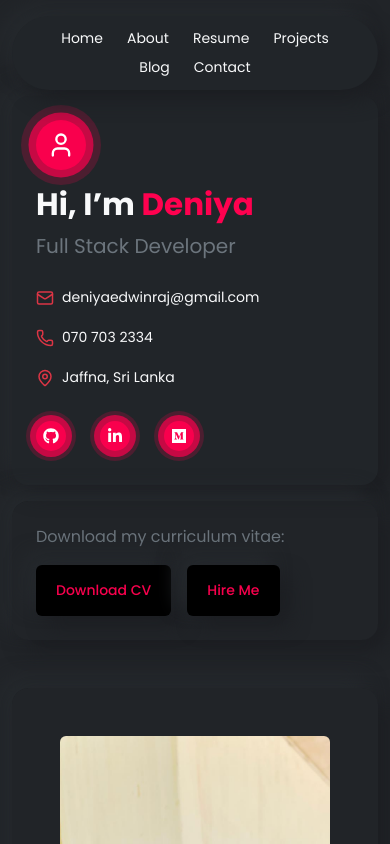
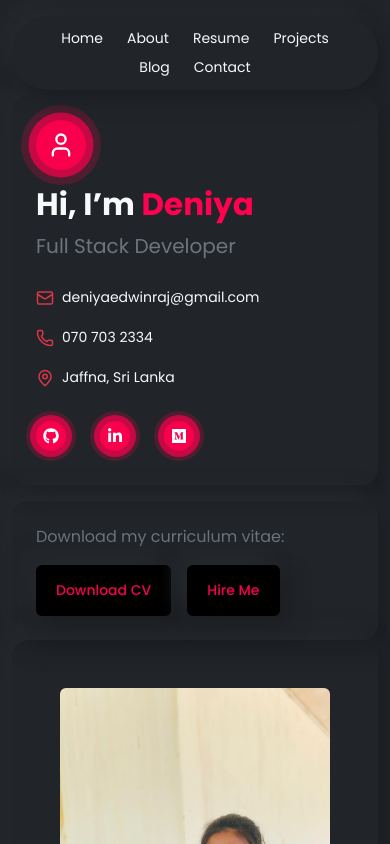
Before and after one commit to Deniya-Edwinraj/Deniya-Edwinaj-Portfolio, a React (Vite) app: page / in a window 390 px wide. Shown: the top 844 px of the page. Built offline with nearby package versions, Linux system fonts and the light colour scheme.

Commit message:
responsive design

```diff
--- a/src/App.css
+++ b/src/App.css
@@ -8,6 +8,17 @@
   --shadow-1: 10px 10px 19px #1c1e22, -10px -10px 19px #262a2e;
   --shadow-2: inset 21px 21px 19px #181a1d, inset -21px -21px 19px #202225;
   --transition: all 0.4s ease-in-out;
+}
+
+* {
+  box-sizing: border-box;
+  margin: 0;
+  padding: 0;
+}
+
+html, body {
+  width: 100%;
+  overflow-x: hidden;
 }
 
 #root {
--- a/src/Pages/Home.jsx
+++ b/src/Pages/Home.jsx
@@ -87,7 +87,6 @@ export default function Home() {
   return (
     <section id="home" className="text-light py-5 mt-5">
       <div className="container">
-        <div className="row g-5">
           {/* Left Column */}
           <motion.div
             initial={{ opacity: 0, x: -50 }}
@@ -113,7 +112,6 @@ export default function Home() {
                         <div className="text-danger">
                           <Icon size={18} />
                         </div>{" "}
-                        {/* ✅ Fixed here */}
                         <a
                           href={
                             info.label === "EMAIL"
@@ -233,7 +231,6 @@ export default function Home() {
             </div>
           </motion.div>
         </div>
-      </div>
     </section>
   );
 }
```
